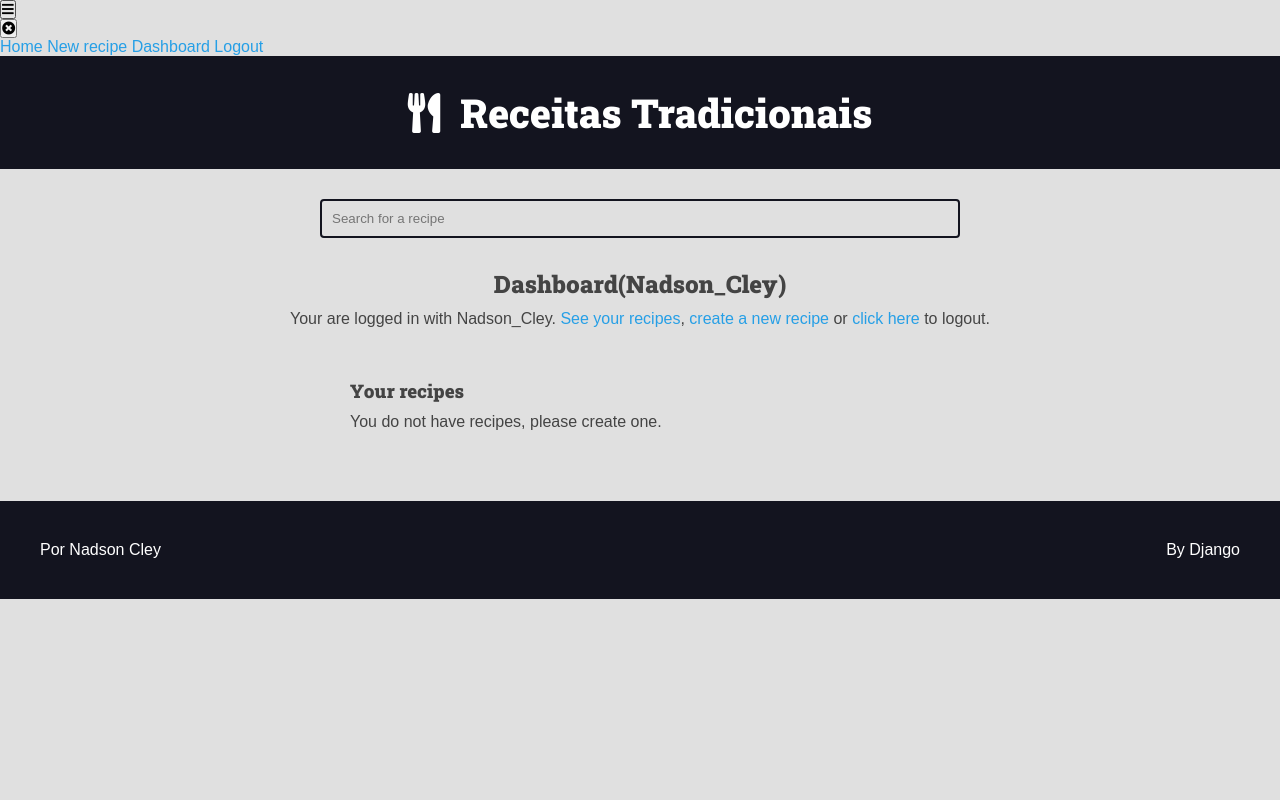
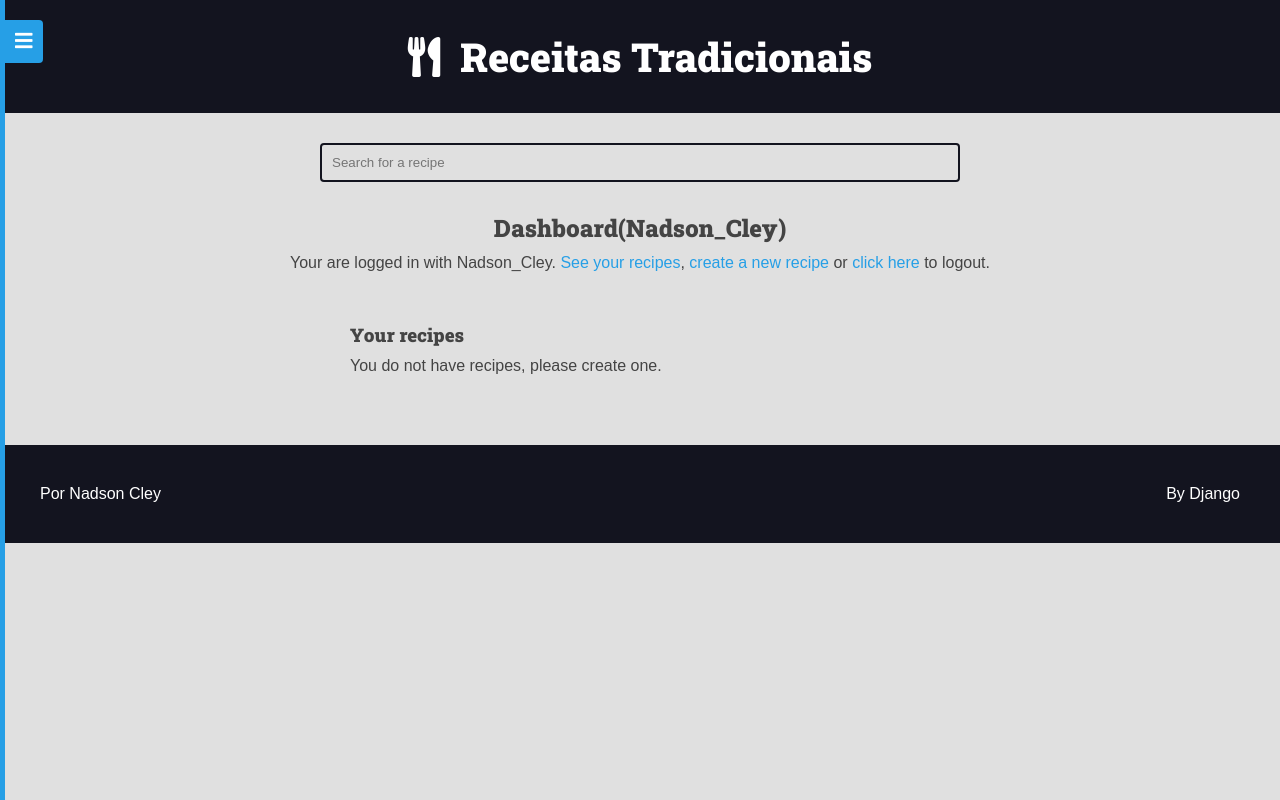
Before and after one commit to ifam-polo/nadson-django, a Django app: page /authors/dashboard/ in a window 1280 px wide. Run offline with Django 4.2, Linux system fonts and the light colour scheme; a user stored in the database is signed in; data comes from the database, SQL or seed files in the repository.

Commit message:
Adicionando o estilo do CSSao menu e feito a lógica de ocultar e mostrar o menu com JavaScript.

```diff
--- /dev/null
+++ b/authors/templates/authors/partials/form_logout.html
@@ -0,0 +1,4 @@
+<form class="inline-form form-logout" action="{% url 'authors:logout' %}" method='POST'>
+    {% csrf_token %}
+    <input type="hidden" name="username" value="{{ request.user.username }}">
+  </form>
--- a/authors/templates/authors/partials/login_message.html
+++ b/authors/templates/authors/partials/login_message.html
@@ -1,13 +1,10 @@
-{% if request.user.is_authenticated %}
+{% if user.is_authenticated %}
 <div class="login-message">
-    Your are logged in with
-    {{ request.user.username }}.
-    <a href="{% url 'authors:dashboard' %}">See your recipes</a>,
-    <a href="{% url 'authors:dashboard_recipe_new' %}">create a new recipe</a> or
-    <form class="inline-form" action="{% url 'authors:logout' %}" method="POST">
-        {% csrf_token %}
-        <input type="hidden" name="username" value="{{request.user.username}}">
-        <button class="plaintext-button" type="submit">click here</button>
-    </form> to logout.
+  Your are logged in with
+  {{ request.user.username }}.
+  <a href="{% url 'authors:dashboard' %}">See your recipes</a>,
+  <a href="{% url 'authors:dashboard_recipe_new' %}">create a new recipe</a> or
+  {% include 'authors/partials/form_logout.html' %}
+  <a class="authors-logout-link" href="#">click here</a> to logout.
 </div>
 {% endif %}
--- a/base_static/global/css/styles.css
+++ b/base_static/global/css/styles.css
@@ -387,9 +387,76 @@ a {
 .m-y {
   margin: var(--spacing-gutter-medium) 0;
 }
-
 .hidden-text {
   display: none;
+}
+
+.menu-container {
+  position: fixed;
+  top: 0;
+  left: 0;
+  bottom: 0;
+  width: 260px;
+  min-height: 100vh;
+  overflow-y: auto;
+  background: var(--color-primary);
+  z-index: 2;
+  transition: all 300ms ease-in-out;
+}
+
+.menu-container a {
+  color: var(--color-white);
+}
+
+.menu-hidden {
+  left: -255px;
+}
+
+.button-show-menu {
+  position: fixed;
+  left: 265px;
+  top: 2rem;
+  color: var(--color-white);
+  background-color: var(--color-primary);
+  border: none;
+  font-size: 2rem;
+  z-index: 3;
+  padding: 1rem;
+  visibility: hidden;
+  opacity: 0;
+  transition: all 300ms ease-in-out;
+  border-radius: 0 4px 4px 0;
+  cursor: pointer;
+}
+
+.button-show-menu-visible {
+  visibility: visible;
+  opacity: 1;
+  left: 5px;
+}
+
+.button-close-menu {
+  position: absolute;
+  top: 1rem;
+  right: 1rem;
+  color: var(--color-white);
+  background: none;
+  border: none;
+  font-size: 2rem;
+  z-index: 3;
+  cursor: pointer;
+}
+
+.menu-nav {
+  display: flex;
+  flex-flow: column wrap;
+  font-family: var(--font-headings);
+  font-size: 2rem;
+}
+
+.menu-nav a {
+  width: 100%;
+  padding: 1rem;
 }
 
 @media (max-width: 600px) {
--- a/base_templates/global/partials/menu.html
+++ b/base_templates/global/partials/menu.html
@@ -1,54 +1,24 @@
 <button class="button-show-menu button-show-menu-visible">
-
   <i class="fas fa-bars"></i>
-
   <span class="hidden-text">Show menu</span>
-
 </button>
-
-
-
-
 <div class="menu-container menu-hidden">
-
-    <button class="button-show-menu button-show-menu-visible">
-
+  <button class="button-close-menu button-close-menu-visible">
     <i class="fas fa-times-circle"></i>
-
     <span class="hidden-text">Close menu</span>
-
   </button>
-
-
-
-
   <div class="menu-content">
-
     <nav class="menu-nav">
-
       <a href="{% url 'recipes:home' %}">Home</a>
-
-
-
-
       {% if user.is_authenticated %}
-
         <a href="{% url 'authors:dashboard_recipe_new' %}">New recipe</a>
-
         <a href="{% url 'authors:dashboard' %}">Dashboard</a>
-
-          <a href="{% url 'authors:logout' %}">Logout</a>
-
+        <a class="authors-logout-link" href="{% url 'authors:logout' %}">Logout</a>
+        {% include 'authors/partials/form_logout.html' %}
       {% else %}
-
         <a href="{% url 'authors:login' %}">Login</a>
-
         <a href="{% url 'authors:register' %}">Register</a>
-
     {% endif %}
-
     </nav>
-
   </div>
-
 </div>
```
Also changed, not shown: base_static/global/js/scripts.js (+44 -14 lines). Lines whose indentation alone changed are shown as unchanged.
